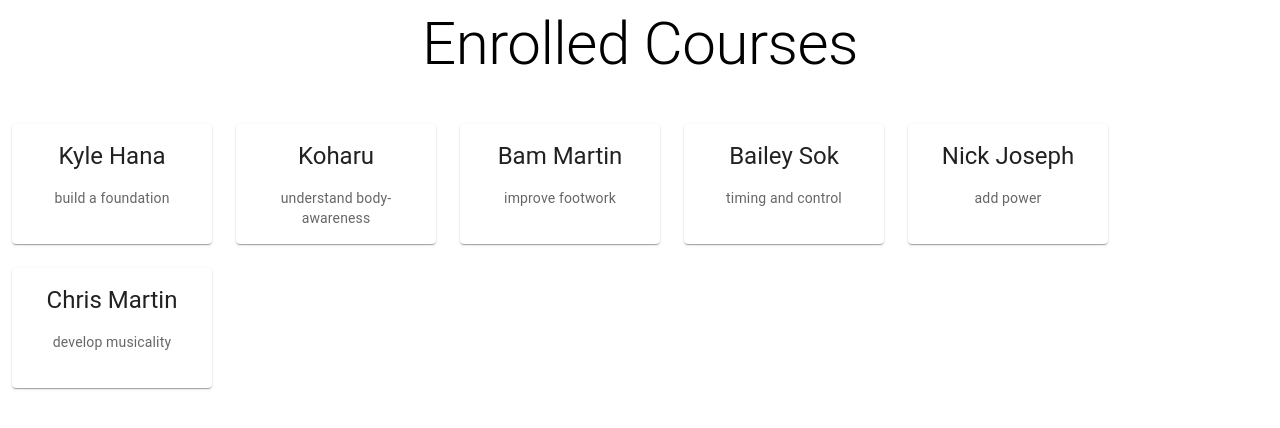
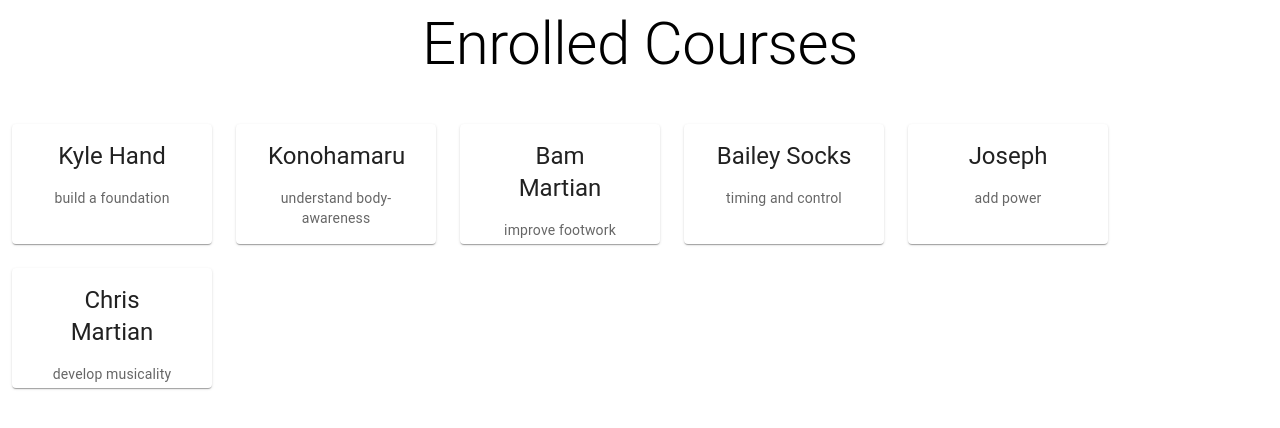
Before and after one commit to divyam123-EECS-Physics/YouTubeCoursify, a React (Create React App) app in the folder TypeReact/chrome-react-seo-extension/: page /EnrolledCourses in a window 1280 px wide. Shown: the top 428 px of the page. Built offline with nearby package versions, Linux system fonts and the light colour scheme.

Commit message:
no idea why git asked me to commit

```diff
--- a/TypeReact/chrome-react-seo-extension/src/EnrolledCourses.tsx
+++ b/TypeReact/chrome-react-seo-extension/src/EnrolledCourses.tsx
@@ -13,12 +13,12 @@ import CardHeader from '@mui/material/CardHeader';
 export default function EnrolledCourses() {
 
     const courseList = [
-        {name:"Kyle Hana", description: "build a foundation"},
-        {name:"Koharu", description: "understand body-awareness"},
-        {name:"Bam Martin", description: "improve footwork"},
-        {name:"Bailey Sok", description: "timing and control"},
-        {name:"Nick Joseph", description: "add power"},
-        {name:"Chris Martin", description: "develop musicality"},
+        {name:"Kyle Hand", description: "build a foundation"},
+        {name:"Konohamaru", description: "understand body-awareness"},
+        {name:"Bam Martian", description: "improve footwork"},
+        {name:"Bailey Socks", description: "timing and control"},
+        {name:"Joseph", description: "add power"},
+        {name:"Chris Martian", description: "develop musicality"},
     ];
 
     // TODO: change path name
```
